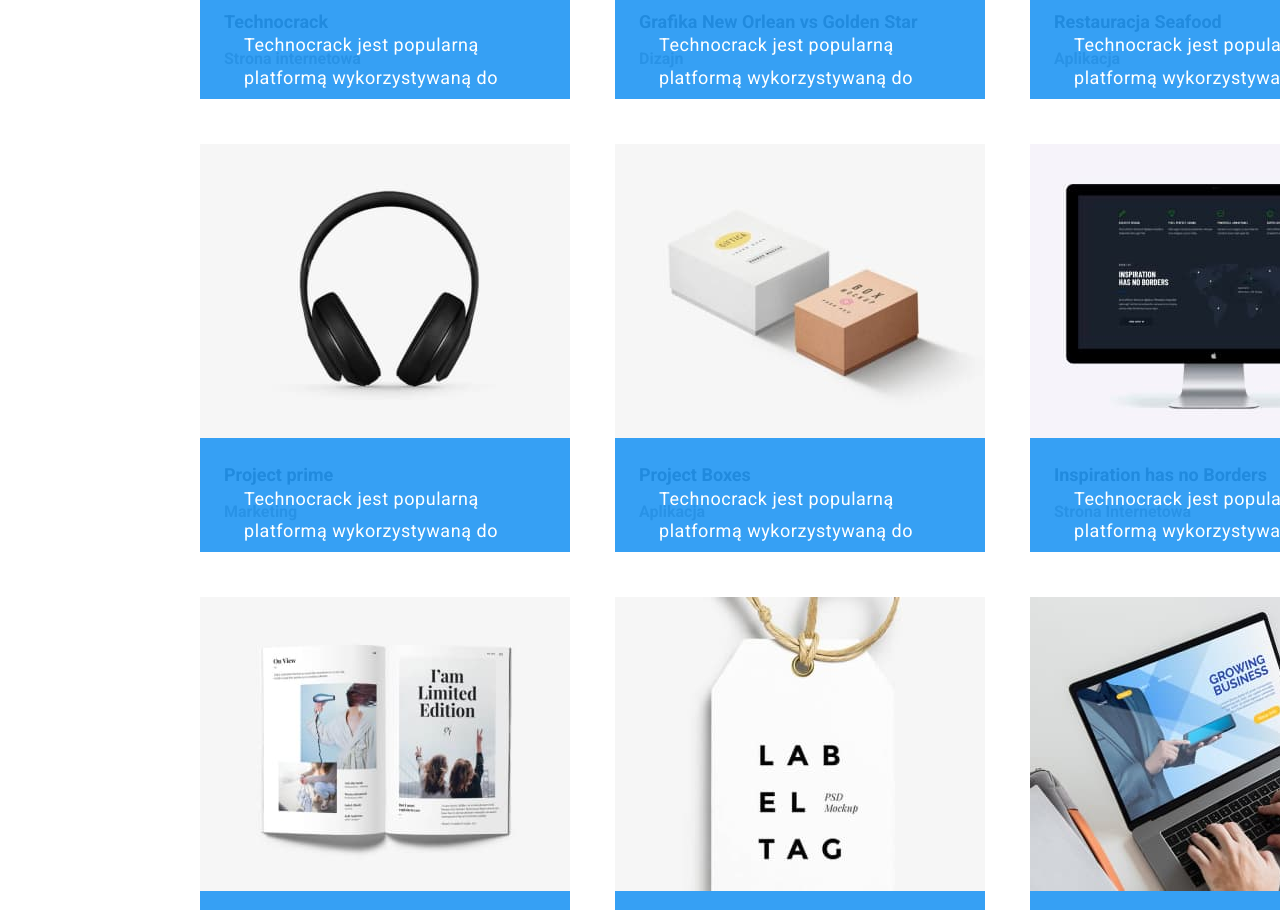
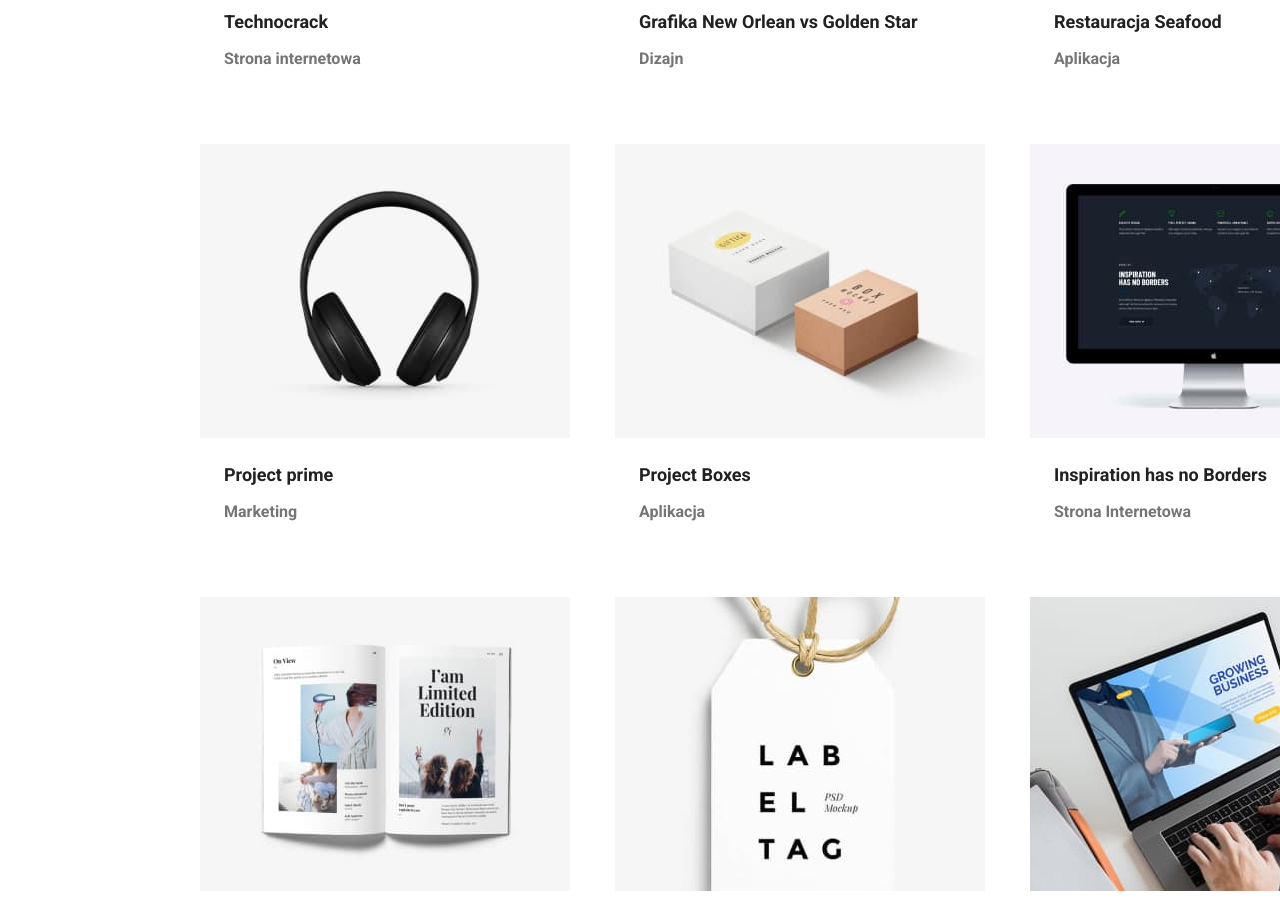
Before and after one commit to SebastianAdamoszek/goit-markup-hw-06, a plain HTML site: page portfolio.html in a window 1280 px wide. Shown: the part 565-1475 px from the top of the page. Drawn offline with Linux system fonts and the light colour scheme.

Commit message:
finish section hidden portfolio

```diff
--- a/css/styles.css
+++ b/css/styles.css
@@ -301,12 +301,15 @@ button {
   margin-top: 15px;
   margin-bottom: 30px;
   overflow: hidden;
+  z-index: 2;
 
 
 }
-.description-project p {
+.description-project >p {
   padding-left: 24px;
-
+  background: var(--white-color);
+  position: relative;
+  z-index: 2;
 }
 
 
@@ -315,7 +318,6 @@ button {
   line-height: 2.5;
   color: var(--gray-color);
   padding-bottom: 20px;
-
 }
 .description-project-hidden {
 
@@ -327,12 +329,10 @@ button {
   letter-spacing: 0.03em;
   position: absolute;
   margin: 0 auto;
-  padding: 45px 20px;
-  width: 370px;
-  height: 294px;
+  padding: 45px 25px 45px 20px;
   transform: translateY(100%);
   transition: transform 250ms var(--cubic-bezier);
-
+  z-index: 0;
 }
 
 .group-portfolio li:hover .description-project-hidden,
```
